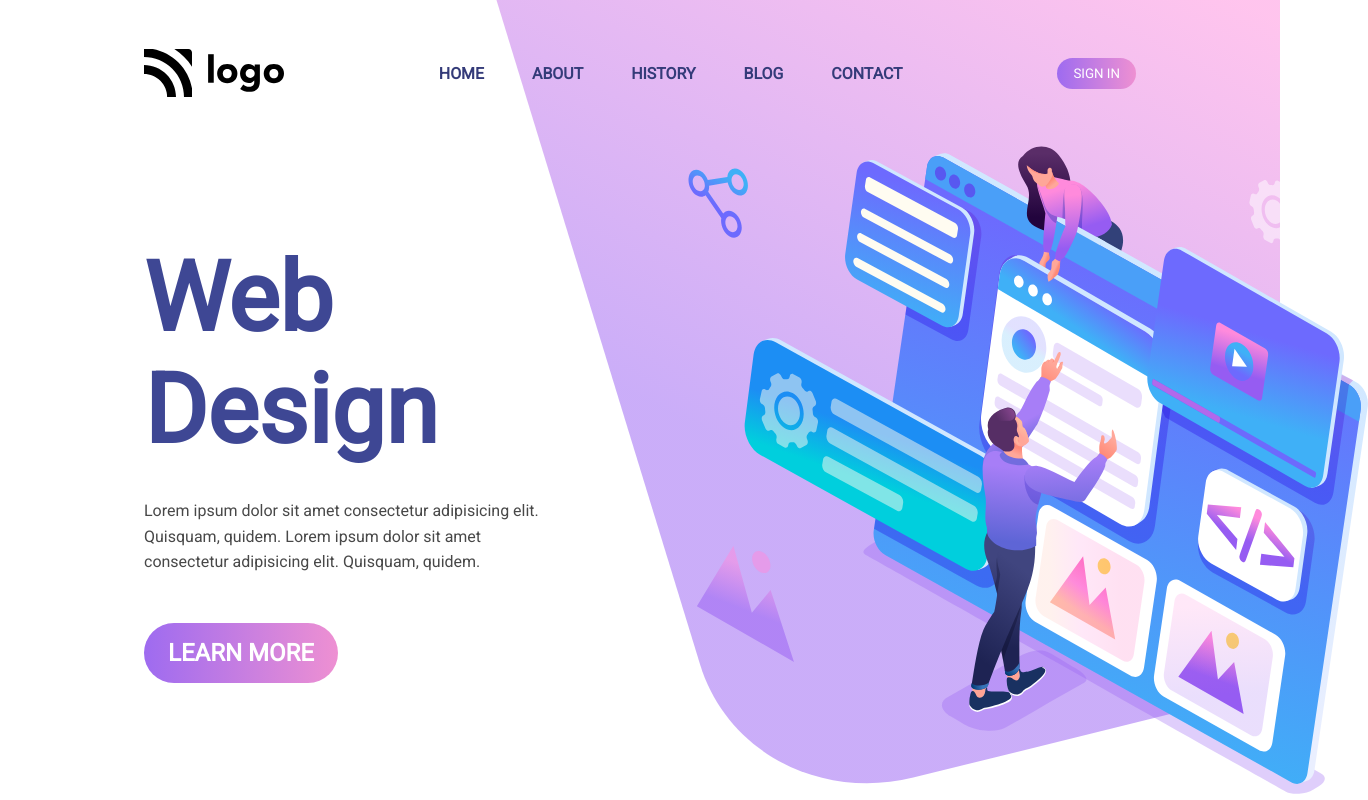
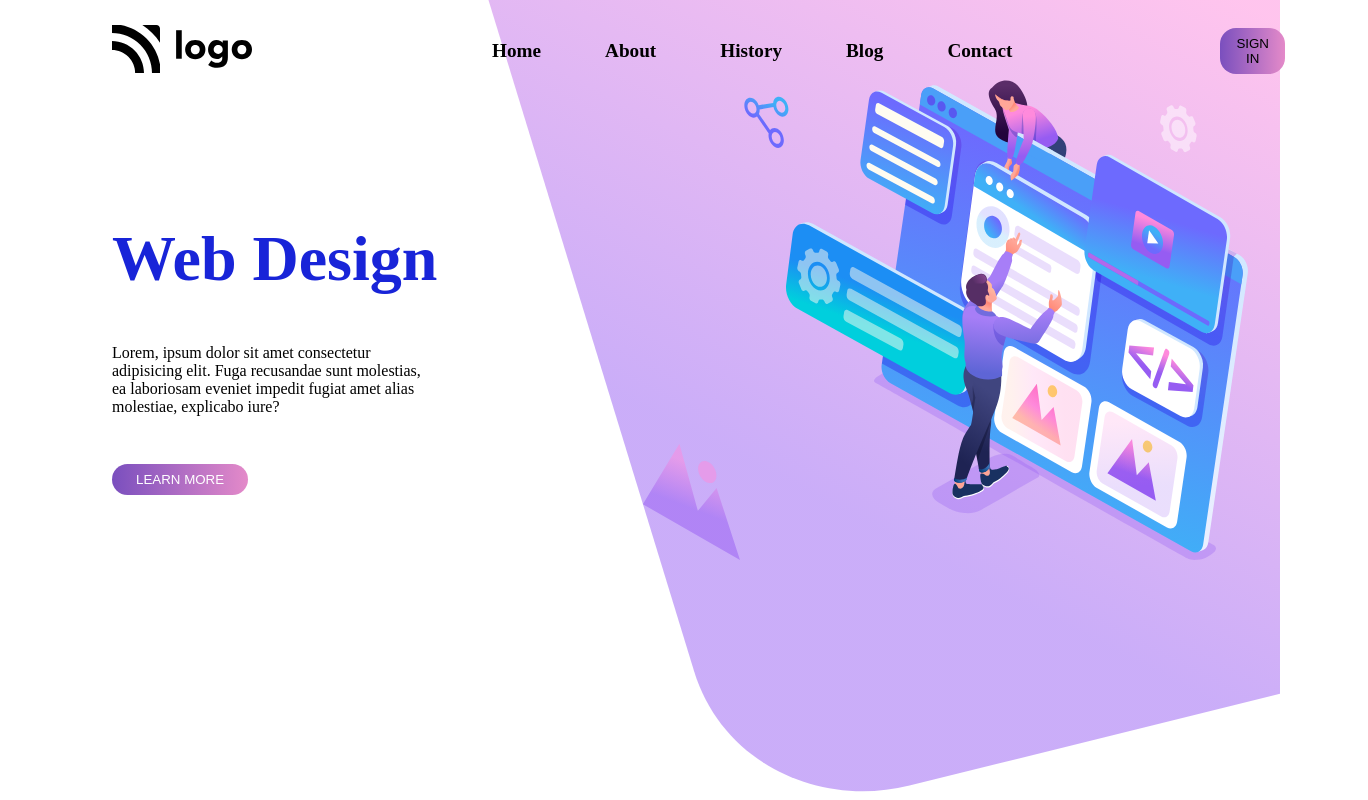
Before and after one commit to Naga-Rajasekhar/project_8-landing_page, a plain HTML site: page index.html in a window 1280 px wide. Shown: the whole page, 1368 px wide, since content can reach past the window. Drawn offline with Linux system fonts and the light colour scheme.

```diff
--- a/css/index.css
+++ /dev/null
@@ -1,78 +0,0 @@
-* {
-  margin: 0;
-  padding: 0;
-  font-family: "Roboto", Arial, sans-serif;
-}
-
-body {
-  background-repeat: no-repeat;
-  background-position: right;
-  background-size: contain;
-  height: 98vh;
-}
-
-nav {
-  display: flex;
-  justify-content: space-between;
-  align-items: center;
-  padding: 3rem 9rem;
-}
-
-.nav-items {
-  display: flex;
-  gap: 3rem;
-  font-size: 1.2rem;
-  color: #343b79;
-}
-
-button {
-  background: linear-gradient(to right, #9e6bf0, #ee90d2);
-  padding: 0.5rem 1rem;
-  border: none;
-  color: #fff;
-  border-radius: 10rem;
-}
-
-.intro-section {
-  display: flex;
-}
-
-.left-section {
-  margin: 6rem 9rem;
-}
-
-.left-section h1 {
-  font-size: 6rem;
-  color: #3e4794;
-  margin-bottom: 2rem;
-}
-.left-section h4 {
-  font-weight: 400;
-  color: #484848;
-  margin-bottom: 3rem;
-  width: 400px;
-  line-height: 1.6;
-}
-.learn-more-btn {
-  font-size: 1.5rem;
-  padding: 1rem 1.5rem;
-  font-weight: 600;
-}
-
-.imgs-div {
-  position: relative;
-}
-
-.intro-img {
-  height: 81vh;
-}
-.vector-dot {
-  position: absolute;
-  bottom: 14rem;
-  left: 4rem;
-}
-.vector-img {
-  position: absolute;
-  bottom: 8.5rem;
-  left: 0.5rem;
-}
--- /dev/null
+++ b/css/style.css
@@ -0,0 +1,88 @@
+* {
+  margin: 0;
+  padding: 0;
+}
+
+body {
+  background-repeat: no-repeat;
+  background-position: right;
+  background-size: contain;
+  height: 96vh;
+}
+
+.header {
+  display: flex;
+  margin: 1.5rem 2rem;
+  align-items: center;
+}
+.header-logo {
+  margin-left: 5rem;
+}
+
+.header-content {
+  margin-left: 15rem;
+}
+
+.nav-items {
+  display: flex;
+  gap: 4rem;
+  font-weight: bold;
+  font-size: 1.2rem;
+}
+
+li {
+  list-style: none;
+}
+
+.signin-button {
+  margin-left: 13rem;
+}
+
+.sign-in {
+  padding: 0.5rem 1rem;
+  border-radius: 1rem;
+  border: none;
+  background: linear-gradient(to right, #7a4fbe, #e48ac9);
+}
+
+.content {
+  margin-top: 9rem;
+  margin-left: 7rem;
+}
+
+.left-content-heading {
+  font-size: 4rem;
+  margin-bottom: 0.5rem;
+  color: #1824d8;
+}
+
+.left-content-description {
+  width: 20rem;
+  margin-top: 3rem;
+  margin-bottom: 3rem;
+}
+
+.learn-more {
+  padding: 0.5rem 1.5rem;
+  background: linear-gradient(to right, #7a4fbe, #e48ac9);
+  border: none;
+  color: #fff;
+  border-radius: 1rem;
+}
+
+.left-content-images {
+  position: absolute;
+  right: 0;
+  top: 5rem;
+}
+
+.intro-image {
+  height: 30rem;
+  margin-right: 2rem;
+}
+
+.vector-dot {
+  position: absolute;
+  bottom: 5rem;
+  left: 3.5rem;
+}
--- a/index.html
+++ b/index.html
@@ -4,46 +4,61 @@
     <meta charset="UTF-8" />
     <meta http-equiv="X-UA-Compatible" content="IE=edge" />
     <meta name="viewport" content="width=device-width, initial-scale=1.0" />
-    <link rel="stylesheet" href="css/index.css" />
-    <link rel="preconnect" href="https://fonts.googleapis.com" />
-    <link rel="preconnect" href="https://fonts.gstatic.com" crossorigin />
-    <link
-      href="https://fonts.googleapis.com/css2?family=Roboto&display=swap"
-      rel="stylesheet"
-    />
-    <title>Design Landing Page</title>
+    <title>Landind Page</title>
+    <link rel="stylesheet" href="./css/style.css" />
   </head>
   <body style="background-image: url(./images/backcover.svg)">
-    <div class="main-div">
-      <nav>
-        <img src="./images/logo.svg" alt="logo" />
-        <div class="nav-items">
-          <h5 class="nav-item">HOME</h5>
-          <h5 class="nav-item">ABOUT</h5>
-          <h5 class="nav-item">HISTORY</h5>
-          <h5 class="nav-item">BLOG</h5>
-          <h5 class="nav-item">CONTACT</h5>
+    <div class="all-content">
+      <nav class="header">
+        <div class="header-logo">
+          <img
+            src="./images/logo.svg"
+            alt="Header Logo"
+            class="header-logo-image"
+          />
         </div>
-        <button class="signin-btn">SIGN IN</button>
+        <div class="header-content">
+          <ul class="nav-items">
+            <li class="nav-item">Home</li>
+            <li class="nav-item">About</li>
+            <li class="nav-item">History</li>
+            <li class="nav-item">Blog</li>
+            <li class="nav-item">Contact</li>
+          </ul>
+        </div>
+        <div class="signin-button">
+          <button type="submit" class="sign-in">SIGN IN</button>
+        </div>
       </nav>
-      <div class="intro-section">
-        <div class="left-section">
-          <h1>Web Design</h1>
-          <h4>
-            Lorem ipsum dolor sit amet consectetur adipisicing elit. Quisquam,
-            quidem. Lorem ipsum dolor sit amet consectetur adipisicing elit.
-            Quisquam, quidem.
-          </h4>
-          <button class="learn-more-btn">LEARN MORE</button>
+
+      <!--content-->
+      <div class="content">
+        <div class="left-content-text">
+          <h1 class="left-content-heading">Web Design</h1>
+          <p class="left-content-description">
+            Lorem, ipsum dolor sit amet consectetur adipisicing elit. Fuga
+            recusandae sunt molestias, ea laboriosam eveniet impedit fugiat amet
+            alias molestiae, explicabo iure?
+          </p>
+          <button type="submit" class="learn-more">LEARN MORE</button>
         </div>
-        <div class="imgs-div">
-          <img src="./images/vector.svg" alt="vector-img" class="vector-img" />
+
+        <div class="left-content-images">
+          <img
+            src="./images/vector.svg"
+            alt="vector image"
+            class="vector-image"
+          />
           <img
             src="./images/vector-dot.svg"
-            alt="vector-dot"
+            alt="vector dot"
             class="vector-dot"
           />
-          <img src="./images/intro-img.svg" alt="intro-img" class="intro-img" />
+          <img
+            src="./images/intro-img.svg"
+            alt="./intro image"
+            class="intro-image"
+          />
         </div>
       </div>
     </div>
--- a/sandbox.config.json
+++ /dev/null
@@ -1,3 +0,0 @@
-{
-  "template": "static"
-}
```
Also changed, not shown: package.json (deleted, +0 -24 lines), test.html (deleted, +0 -12 lines), README.md, preview.png.
